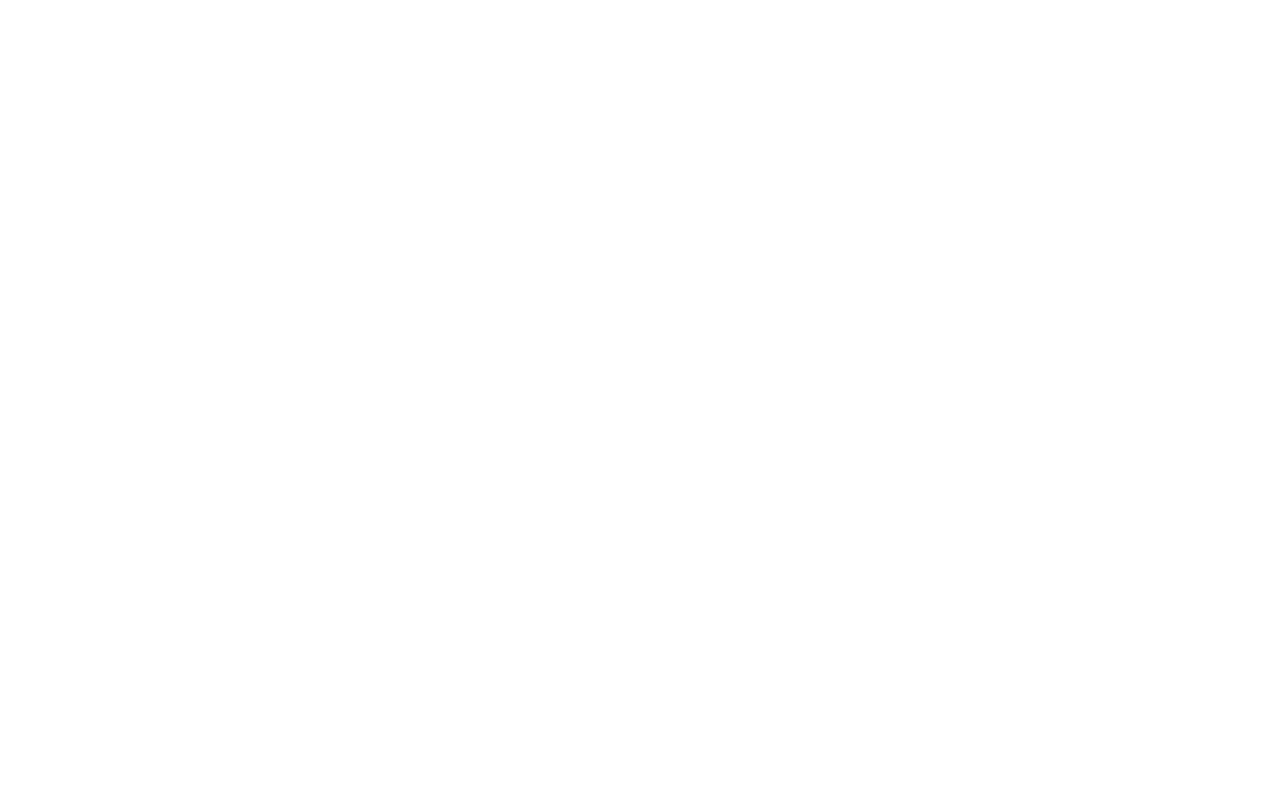
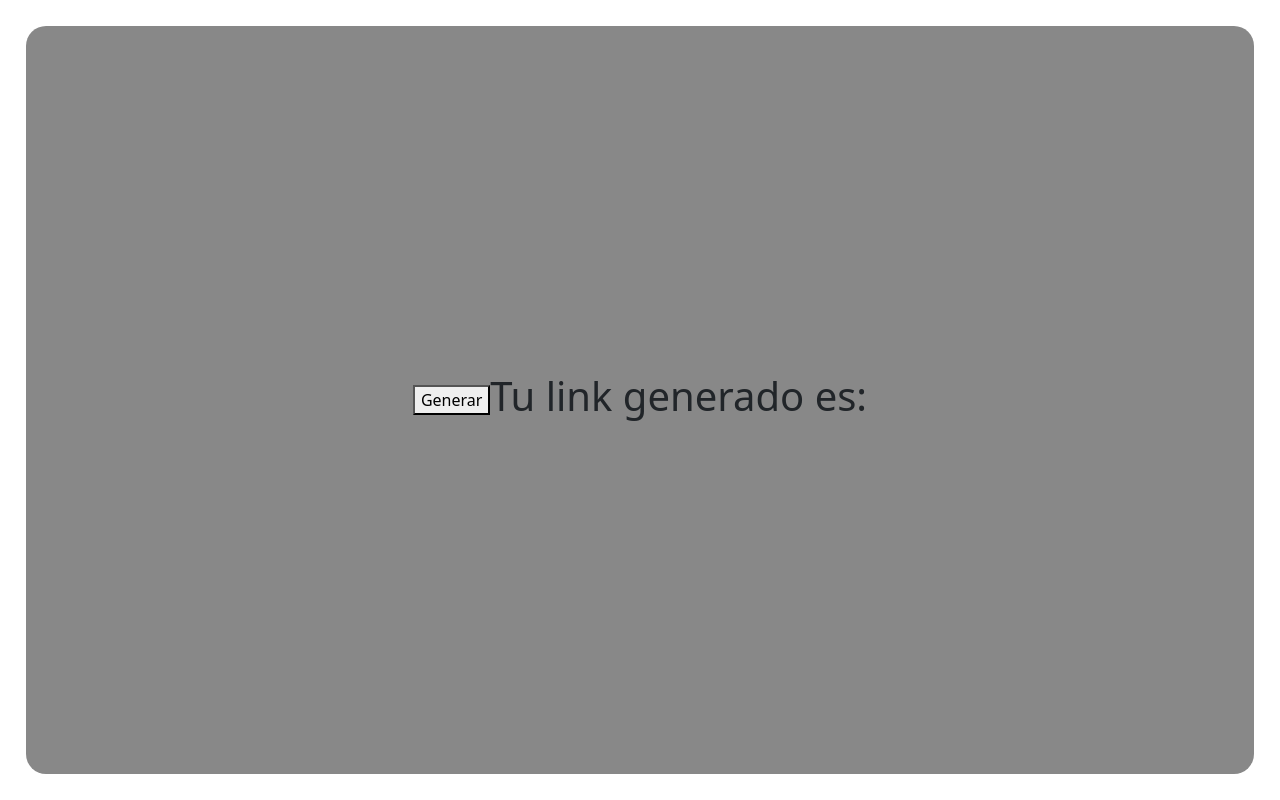
Before and after one commit to Funread/funread, a React (Create React App) app in the folder frontend/: page /InvitedGenerator in a window 1280 px wide. Before the commit this address had no page. Built offline with nearby package versions, Linux system fonts and the light colour scheme.

Commit message:
FB2023-17
Agrege un link generator para poder usar diferentes links

```diff
--- /dev/null
+++ b/frontend/src/Components/LinkCreation/LinkCreation.css
@@ -0,0 +1,7 @@
+.linkInvitacion{
+    width: 100%;
+    height: 100%;
+    display: flex;
+    justify-content: center;
+    align-items: center;
+}
--- /dev/null
+++ b/frontend/src/Components/LinkCreation/LinkCreation.jsx
@@ -0,0 +1,28 @@
+import React, { useState, useEffect,Component } from "react";
+import { useParams, useNavigate } from "react-router-dom"
+import "./LinkCreation.css"
+import axios from "axios";
+
+
+function LinkCreation(props){
+    const [link, setLink] = useState()
+
+  function generate(){
+    let result = 'http://localhost:3000/InvitedStudent/';
+    result = result + Math.floor(Math.random() * 30)
+    result = result + '_'+Math.floor(Math.random() * 60)
+    result = result + 'skfgbnoiHJKBNEIDGN'
+    setLink(result);
+  }
+
+  return(
+    <>
+      <div className="linkInvitacion">
+        <button onClick={generate}>Generar</button>
+        <h1 className="linkInvitacion-text">Tu link generado es: {link}</h1>
+      </div>
+    </>
+  );
+}
+
+export default LinkCreation;
--- a/frontend/src/index.js
+++ b/frontend/src/index.js
@@ -18,6 +18,7 @@ import Template2 from "./Components/Shared/Templates/Template 2/template2";
 import Template3 from "./Components/Shared/Templates/Template3/Template3";
 import MemoryGame from "./Components/Shared/Templates/Widgets/MemoryGame/MemoryGame";
 import LinkInvitacion from "./Components/linkInvitacion/linkInvitacion"
+import LinkCreation from "./Components/LinkCreation/LinkCreation"
 
 const root = ReactDOM.createRoot(document.getElementById("root"));
 root.render(
@@ -96,6 +97,15 @@ root.render(
             </div>
           </div>
         }/>
+        <Route
+        path="/InvitedGenerator"
+        element={
+          <div className="index-background-padding">
+            <div className="index-background-container ">
+              <LinkCreation/>
+            </div>
+          </div>
+        }/>
     </Routes>
   </BrowserRouter>
 );
```
